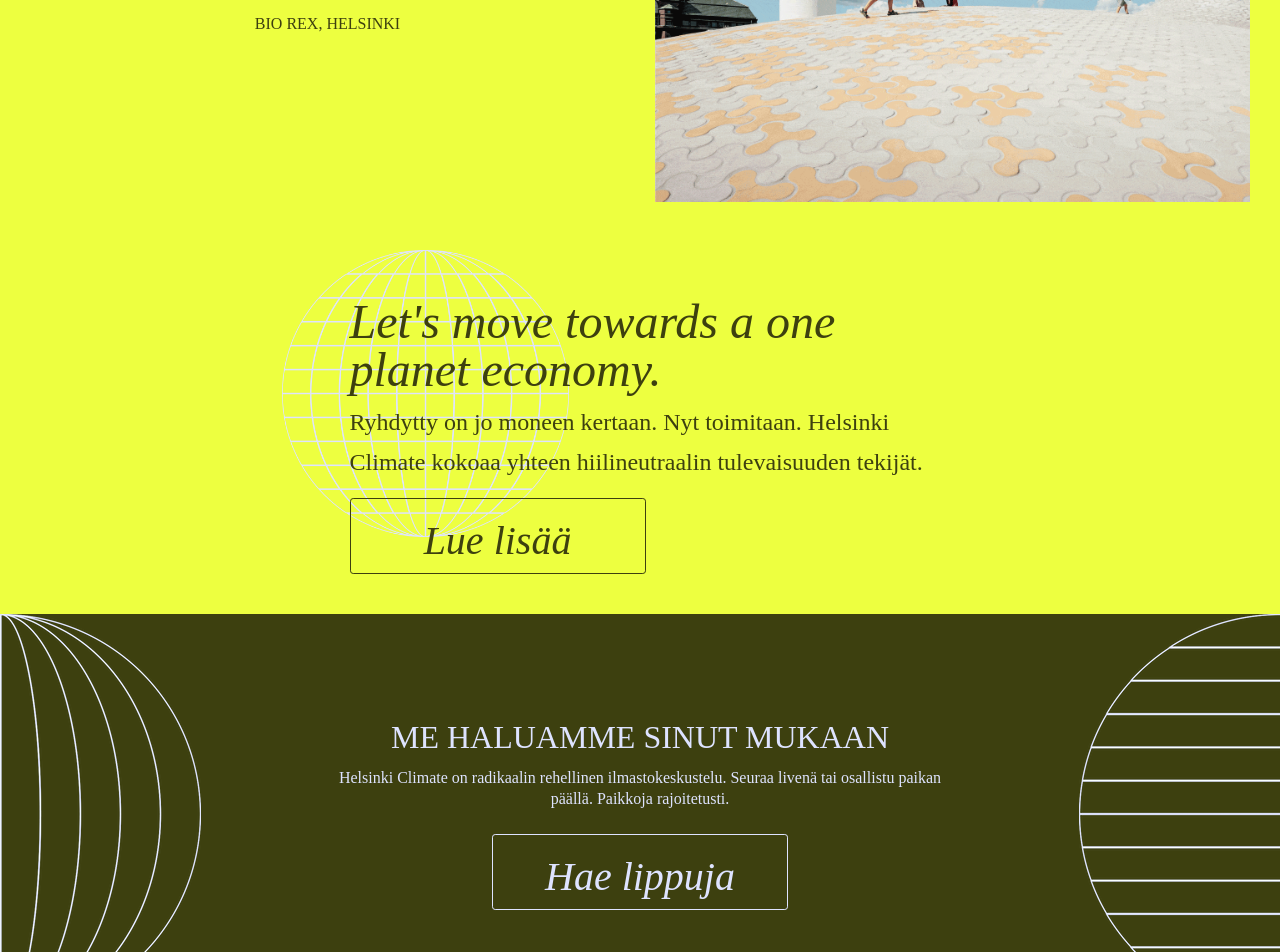
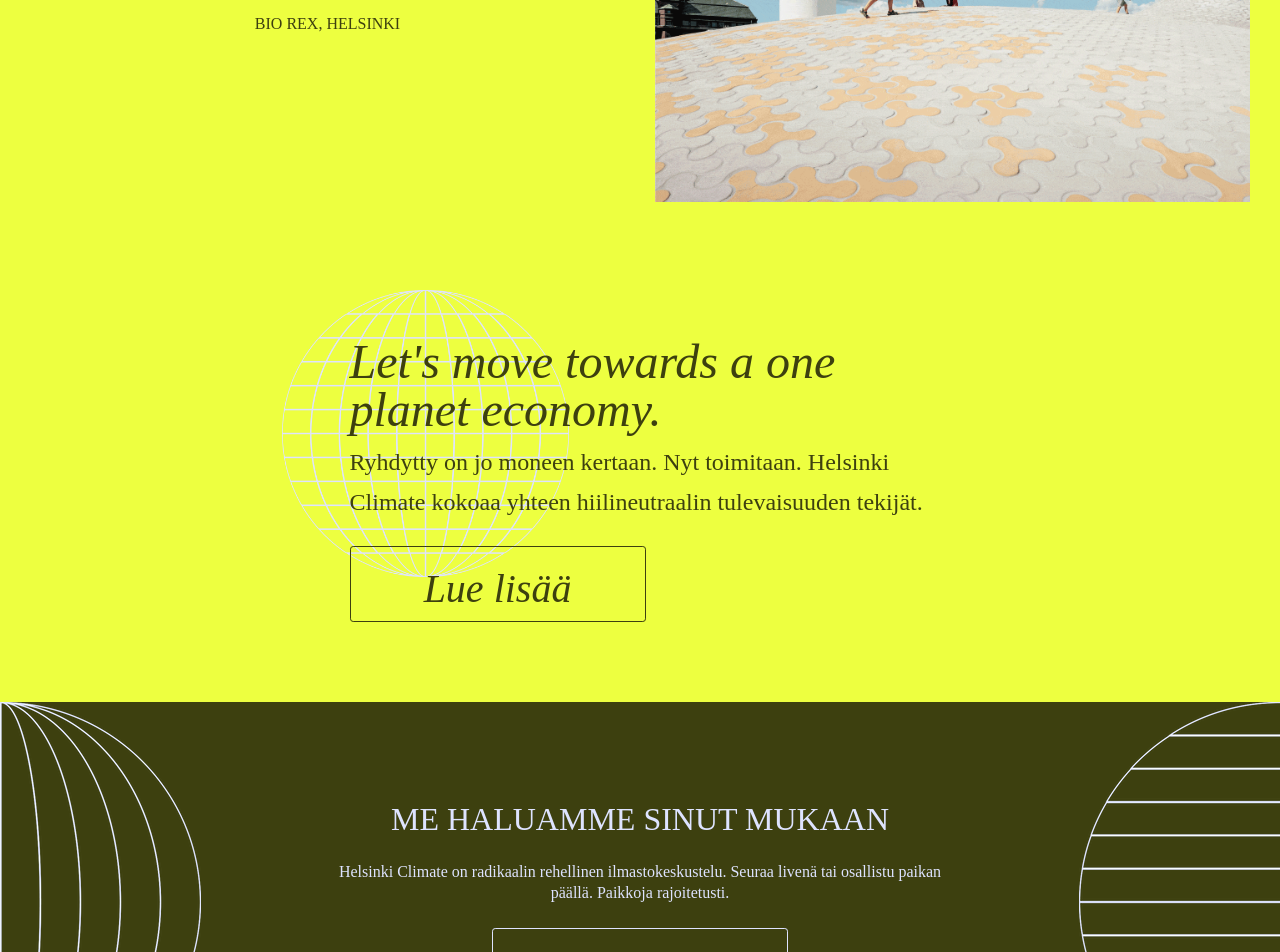
Before and after one commit to ilmastoveivi/helsinkiclimate-v2, a Jekyll site: the page built from index.md, in a window 1280 px wide. Shown: the part 481-1433 px from the top of the page. Built offline with Jekyll 4.4.1, drawn with Linux system fonts in a browser that asks for light colours; some web fonts are replaced.

Commit message:
Small padding/layout changes

```diff
--- a/_includes/home/are_you_with_us.html
+++ b/_includes/home/are_you_with_us.html
@@ -2,17 +2,19 @@
     <div class="content-container">
         <div class="row">
             <div class="col-12 text-center">
-                <h2 class="text-uppercase">
-                    {{ page.are-you-with-us | markdownify }}
-                </h2>
-                    {{ page.we-want-make-world | markdownify }}
+                <div id="are-you-with-us-text">
+                    <h2 class="text-uppercase">
+                        {{ page.are-you-with-us | markdownify }}
+                    </h2>
+                        {{ page.we-want-make-world | markdownify }}
+                </div>
                 <div>
                     <a href="{{ page.speakers_link }}"
                         class="page-scroll btn btn-xl btn-light-blue">{{ page.speakers }}</a>
                 </div>
             </div>
         </div>
-        <div class="row justify-content-center text-center mt-4">
+        <div id="front-page-speaker-grid" class="row justify-content-center text-center">
             {% for i in (1..9) %}
               {% assign speaker = site.data.speakers[page.lang][i] %}
                 {% include speakers/speaker_small.html name=speaker.name title=speaker.title description=speaker.description img=speaker.img %}
--- a/_includes/home/intro.html
+++ b/_includes/home/intro.html
@@ -12,7 +12,7 @@
                           {{page.time-for-yes | markdownify}}
                         </div>
                     </div>
-                    <div class="mt-3">
+                    <div class="mt-4">
                         <a href="{{ page.about_link }}" class="page-scroll btn btn-xl">{{page.about-event}}</a>
                     </div>
                   </div>
--- a/css/style.scss
+++ b/css/style.scss
@@ -190,7 +190,7 @@ h1 {
   line-height: 1.5;
 }
 h2 {
-  margin-bottom: 0.75rem;
+  margin-bottom: 1.5rem;
 }
 
 .event-date {
@@ -441,6 +441,10 @@ blockquote {
   background-size: 40%;
 }
 
+#intro {
+  padding-bottom: 4rem;
+}
+
 #intro .intro-text-header {
   font-family: "adobe-caslon-pro";
   font-style: italic;
@@ -481,9 +485,18 @@ blockquote {
 #are-you-with-us {
   padding-top: 6rem;
 }
+
+#are-you-with-us-text {
+  margin-bottom: 1.5rem;
+}
+
 .top-earth-blue {
   background-color: $light-blue-color;
   background-image: url('../resources/img/top_earth_blue.png');
+}
+
+#front-page-speaker-grid {
+  padding-top: 6rem;
 }
 
 //talk show
@@ -536,6 +549,11 @@ blockquote {
   color: $text-color;
 }
 @media screen and (max-width: 991px) {
+
+  #intro {
+    padding-bottom: 1.5rem;
+  }
+
   .content-container {
     padding-left: 3.25rem;
     padding-right: 3.5rem;
```
